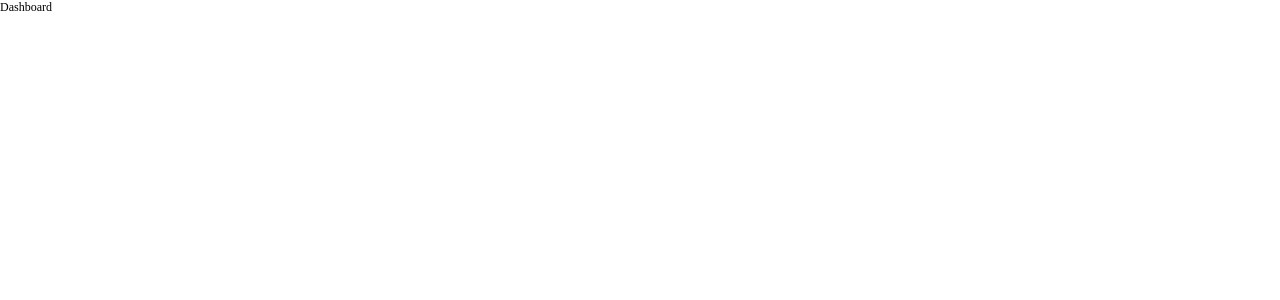
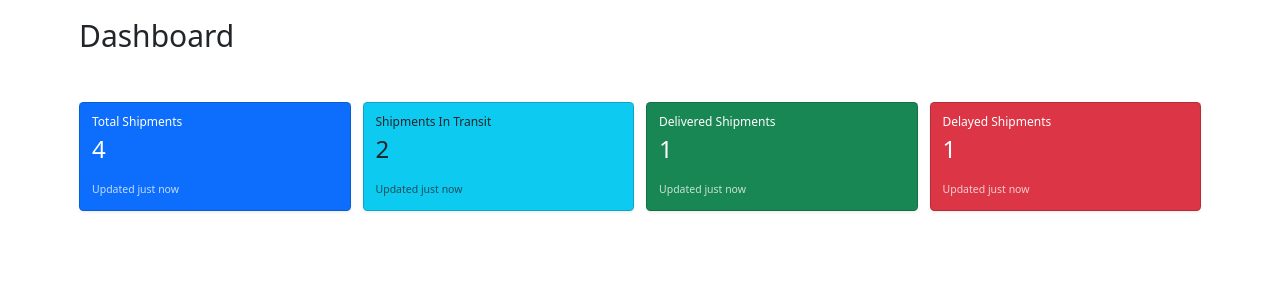
Before and after one commit to ManishaGit-hub/shipment, a React (Vite) app: page /dashboard in a window 1280 px wide. Shown: the top 300 px of the page. Built offline with nearby package versions, Linux system fonts and the light colour scheme.

Commit message:
added overview cards in dashboard applied bootstrap

```diff
--- a/index.html
+++ b/index.html
@@ -5,6 +5,8 @@
     <link rel="icon" type="image/svg+xml" href="/vite.svg" />
     <meta name="viewport" content="width=device-width, initial-scale=1.0" />
     <title>ecommercesite</title>
+    <link href="https://cdn.jsdelivr.net/npm/bootstrap@5.3.2/dist/css/bootstrap.min.css" rel="stylesheet"/>
+
   </head>
   <body>
     <div id="root"></div>
--- a/src/Dashboard.jsx
+++ b/src/Dashboard.jsx
@@ -1,8 +1,26 @@
-import React from 'react'
+import React,{useState} from 'react'
+import OverviewCards from './OverviewCards'
+
+const sampleShipments =[
+  {id:'SHP001',product:'Iphone14',source:'Mumbai',destination:'Delhi',status:'In Transit',lastUpdated:'2025-11-28'},
+  {id:'SHP002',product:'Iphone15',source:'Bangalore',destination:'Gujrat',status:'Delivered',lastUpdated:'2025-11-27'},
+  {id:'SHP003',product:'Iphone16',source:'Rajasthan',destination:'Punjab',status:'Delayed',lastUpdated:'2025-11-29'},
+  {id:'SHP004',product:'Iphone17',source:'Assam',destination:'Kerala',status:'In Transit',lastUpdated:'2025-11-30'},
+
+]
 
 const Dashboard = () => {
+  const [shipments,setShipments] = useState(sampleShipments);
   return (
-    <div>Dashboard</div>
+    <>
+    <div>
+      <div className="container py-4">
+        <h1 className="mb-3">Dashboard</h1>
+      </div>
+        <OverviewCards shipments={shipments}/>
+
+    </div>
+    </>
   )
 }
 
--- a/src/FormValidation.jsx
+++ b/src/FormValidation.js
@@ -1,4 +1,4 @@
-import React from 'react'
+
 
 const FormValidation = (email,password) => {
 
--- /dev/null
+++ b/src/OverviewCards.jsx
@@ -0,0 +1,39 @@
+import React from 'react'
+
+const OverviewCards = ({shipments = []}) => {
+
+    const total = shipments.length;
+    const inTransit = shipments.filter(s=>s.status === "In Transit").length;
+    const delivered = shipments.filter(s=>s.status === "Delivered").length;
+    const delayed = shipments.filter(s=>s.status === "Delayed").length;
+
+    const cardData =[
+        {title:'Total Shipments', value:total,bg:'bg-primary',text:'text-white'},
+        {title:'Shipments In Transit', value:inTransit,bg:'bg-info',text:'text-dark'},
+        {title:'Delivered Shipments', value:delivered,bg:'bg-success',text:'text-white'},
+        {title:'Delayed Shipments', value:delayed,bg:'bg-danger',text:'text-white'},]
+
+  return (
+    <>
+        <div className='container my-4'>
+            <div className='row g-3'>{cardData.map((c)=>{
+                return (<div key={c.title} className='col-12 col-sm-6 col-lg-3'>
+                    <div className={`card ${c.bg} ${c.text} h-100 shadow-sm`}>
+                        <div className="card-body d-flex flex-column justify-content-between">
+                            <div>
+                                <h6>{c.title}</h6>
+                                <h2>{c.value}</h2>
+                            </div>
+                            <small className='mt-3 opacity-75'>Updated just now</small>
+                        </div>
+                    </div>
+                </div>)
+            })}
+
+            </div>
+        </div>
+    </>
+  )
+}
+
+export default OverviewCards
```
